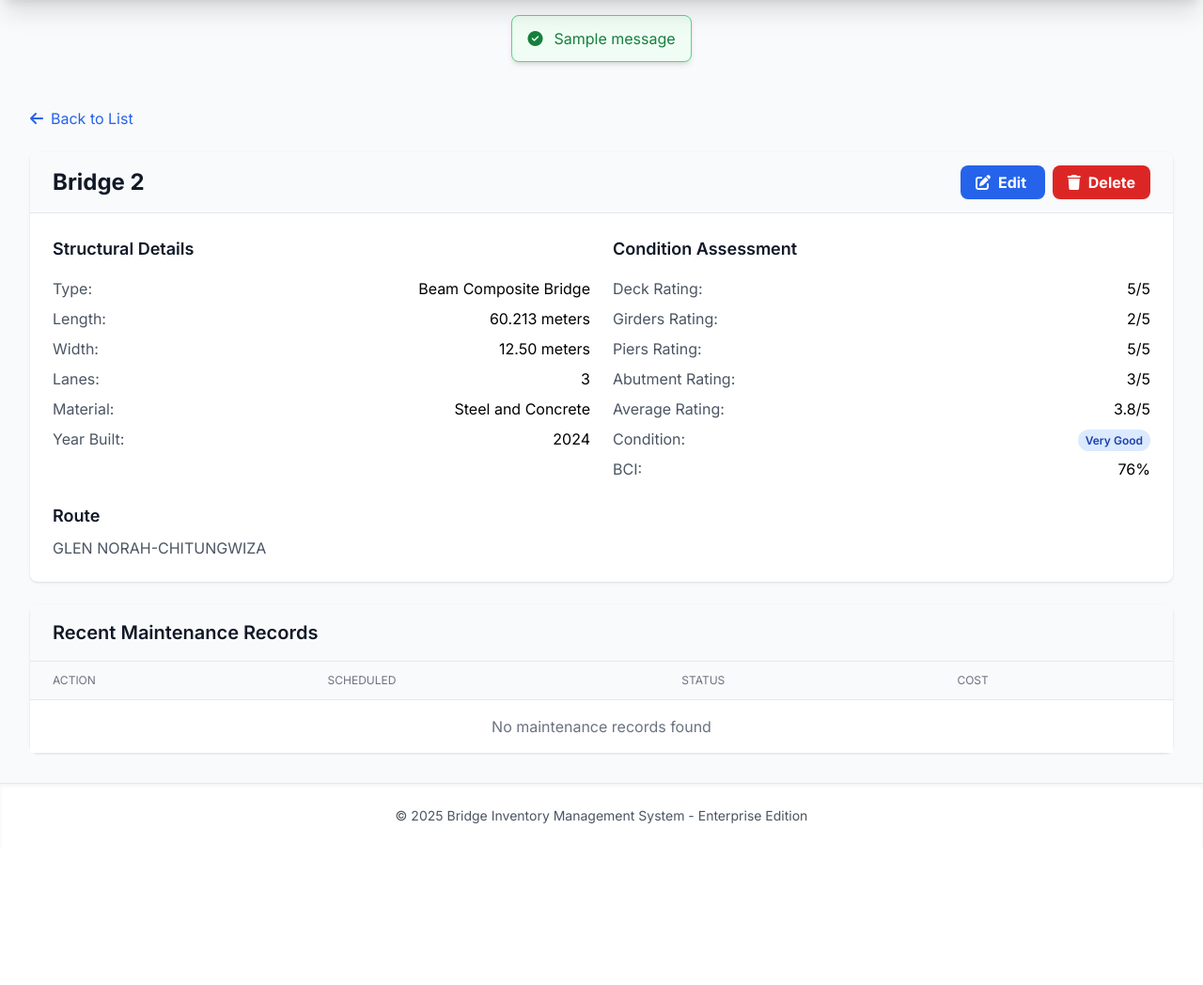
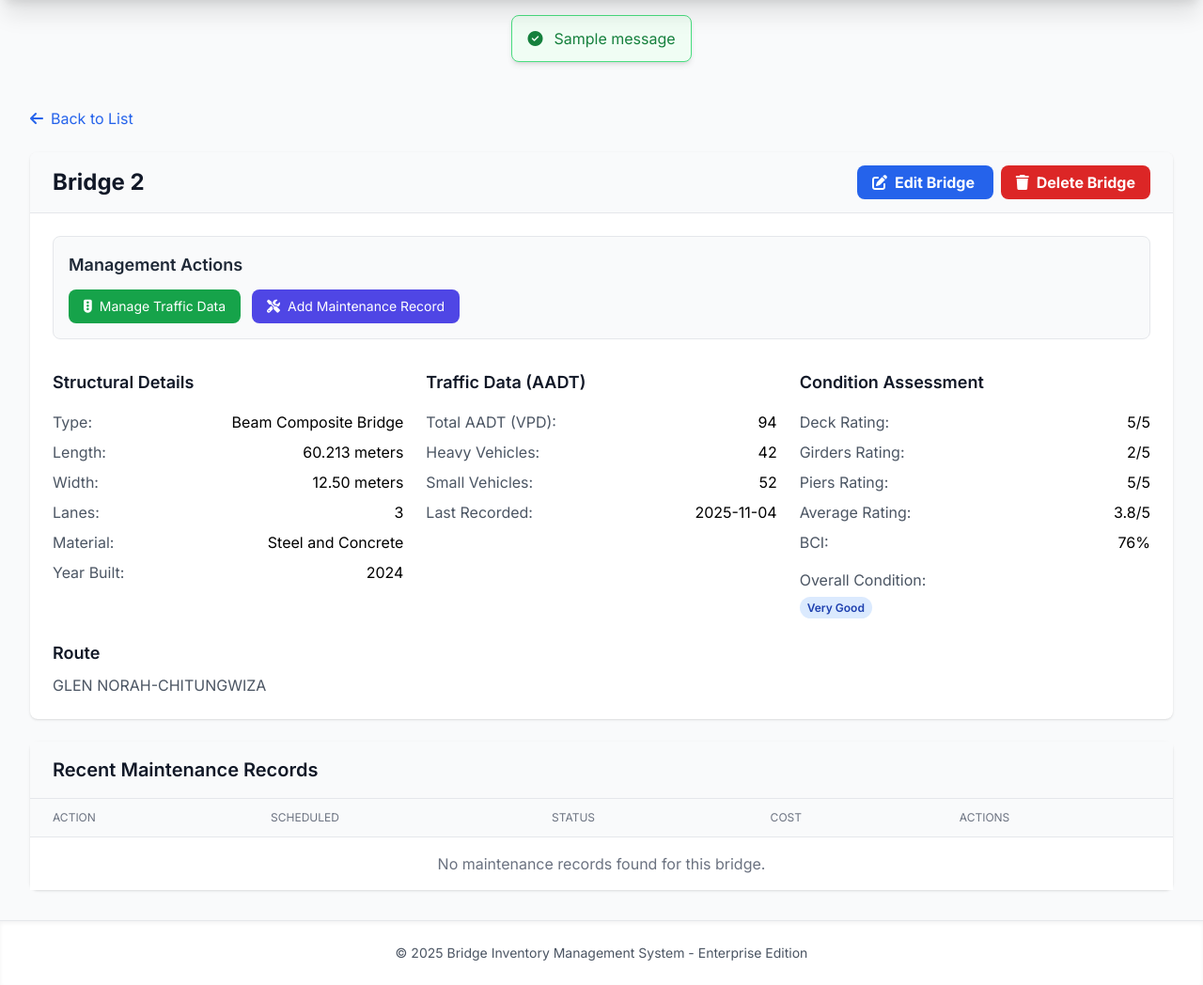
Before and after one commit to Chrisx-39/bridgeApp, a Django app: page /bridges/2/ in a window 1280 px wide. Shown: the part 64-1112 px from the top of the page at 94% size. Before the commit the page ends 940 px from the top, so only its background shows below. Run offline with Django 4.2, Linux system fonts and the light colour scheme; data comes from the database, SQL or seed files in the repository; both versions use the stored data as it was after the commit; tables that the repository leaves empty hold one stand-in row (values such as "Sample post"); one stand-in notice (Sample message) is shown; some libraries are stand-ins or nearby versions.

Commit message:
new stuff

```diff
--- a/bridge_inventory/settings.py
+++ b/bridge_inventory/settings.py
@@ -36,8 +36,9 @@ INSTALLED_APPS = [
     'django.contrib.contenttypes',
     'django.contrib.sessions',
     'django.contrib.messages',
+    'django.contrib.humanize',
     'django.contrib.staticfiles',
-    'bridges',
+    'bridges.apps.BridgesConfig',
 ]
 
 MIDDLEWARE = [
--- a/bridges/urls.py
+++ b/bridges/urls.py
@@ -14,7 +14,6 @@ urlpatterns = [
 
     # ---------------------------
     # 2. Maintenance Record Management
-    # Uses 'bridge_pk' to link new records to the parent bridge.
     # ---------------------------
     path('bridges/<int:bridge_pk>/maintenance/add/',
          views.MaintenanceRecordCreateView.as_view(),
--- a/bridges/views.py
+++ b/bridges/views.py
@@ -168,74 +168,101 @@ class TrafficDataMixin:
         elif self.object:
             context['bridge'] = self.object.bridge
         return context
-
-class TrafficDataCreateUpdateView(TrafficDataMixin, BaseUpdateView):
+class TrafficDataCreateUpdateView(TrafficDataMixin, UpdateView):
     """
-    Handles both creation and updating of TrafficData because it's a OneToOne field.
-    If it exists, it updates; if not, it creates.
+    Handles both creation and updating of TrafficData.
+    Inheriting from UpdateView provides the necessary rendering methods.
     """
     template_name = 'bridges/traffic_data_form.html'
+
+    # NOTE: The UpdateView requires self.object to be set for render_to_response
+    # to work correctly, which the base UpdateView.get() method does.
 
     def get_object(self, queryset=None):
         bridge_pk = self.kwargs.get('bridge_pk')
         bridge = get_object_or_404(Bridge, pk=bridge_pk)
 
-        # Try to get the existing TrafficData object, if it exists
+        # Try to get the existing TrafficData object
         try:
+            # If object exists, UpdateView logic continues normally
             return TrafficData.objects.get(bridge=bridge)
         except TrafficData.DoesNotExist:
-            # If it doesn't exist, return a new instance tied to the bridge
+            # If it doesn't exist, return a new instance tied to the bridge.
+            # UpdateView treats a new, non-saved instance as an object to be created.
             return TrafficData(bridge=bridge)
 
     def form_valid(self, form):
-        if form.instance.pk:
+        # We need to save the object manually to check if it was new
+        is_new = form.instance.pk is None
+        self.object = form.save() # Save the object, setting the pk if new
+
+        if is_new:
+            messages.success(self.request, 'Traffic data recorded successfully!')
+        else:
             messages.success(self.request, 'Traffic data updated successfully!')
-        else:
-            messages.success(self.request, 'Traffic data recorded successfully!')
-        return super().form_valid(form)
 
+        # Call super().form_valid(form) is usually preferred, but since we overrode
+        # the save to check for new/update, we manually call the redirect.
+        # Ensure TrafficDataMixin provides get_success_url() or success_url attribute.
+        return super(UpdateView, self).form_valid(form)
+        # OR simply:
+        # return HttpResponseRedirect(self.get_success_url())
 
 # --- Dashboard and Analytics View (Enhanced) ---
-
 def dashboard_view(request):
     total_bridges = Bridge.objects.count()
     bridges = Bridge.objects.all()
 
     # Calculate condition statistics (existing logic)
-    condition_stats = {
+    raw_condition_stats = {
         'excellent': 0, 'very_good': 0, 'good': 0, 'fair': 0, 'poor': 0
     }
     for bridge in bridges:
+        # Assuming condition_category is a model field like 'Excellent Condition'
         category = bridge.condition_category.lower().replace(' ', '_')
-        if category in condition_stats:
-            condition_stats[category] += 1
+        if category in raw_condition_stats:
+            raw_condition_stats[category] += 1
 
-    # --- NEW: Traffic Analytics ---
-    # Annotate to get total vehicles across all bridges efficiently
+    # --- FIX: Pre-process condition_stats to include percentage ---
+    processed_condition_stats = {}
+    if total_bridges > 0:
+        for category, count in raw_condition_stats.items():
+            percentage = round((count / total_bridges) * 100, 1)
+            # Store the data in a structure the template can easily read
+            processed_condition_stats[category] = {
+                'count': count,
+                'percentage': percentage, # Storing as a number (e.g., 25.5)
+            }
+    else:
+        # Handle the case where there are no bridges
+        for category, count in raw_condition_stats.items():
+             processed_condition_stats[category] = {'count': 0, 'percentage': 0.0}
+
+    # --- Traffic Analytics ---
     traffic_queryset = TrafficData.objects.aggregate(
-        total_heavy=Avg('heavy_vehicles'),
-        total_small=Avg('small_vehicles'),
-        total_bridges_with_traffic=Count('bridge')
+        avg_heavy=Avg('heavy_vehicles'),
+        avg_small=Avg('small_vehicles'),
     )
 
-    avg_daily_heavy = int(traffic_queryset.get('total_heavy') or 0)
-    avg_daily_small = int(traffic_queryset.get('total_small') or 0)
+    # Calculate combined average daily traffic
+    avg_daily_heavy = traffic_queryset.get('avg_heavy') or 0
+    avg_daily_small = traffic_queryset.get('avg_small') or 0
+    avg_daily_traffic = int(avg_daily_heavy + avg_daily_small)
 
-    # --- NEW: Maintenance Analytics ---
+    # --- Maintenance Analytics ---
     total_maintenance_actions = MaintenanceRecord.objects.count()
     completed_maintenance = MaintenanceRecord.objects.filter(is_completed=True).count()
     completion_rate = round((completed_maintenance / total_maintenance_actions) * 100, 1) if total_maintenance_actions > 0 else 0
-
 
     recent_maintenance = MaintenanceRecord.objects.select_related('bridge').order_by('-created_at')[:5]
 
     context = {
         'total_bridges': total_bridges,
-        'condition_stats': condition_stats,
+        'condition_stats': processed_condition_stats,  # Use the pre-processed data
         'recent_maintenance': recent_maintenance,
 
-        # New Analytics Data
-        'avg_daily_traffic': avg_daily_heavy + avg_daily_small,
+        # Analytics Data
+        'avg_daily_traffic': avg_daily_traffic,
         'total_maintenance_actions': total_maintenance_actions,
         'completion_rate': completion_rate,
     }
--- a/templates/bridges/bridge_detail.html
+++ b/templates/bridges/bridge_detail.html
@@ -14,16 +14,30 @@
         <h1 class="text-2xl font-bold text-gray-900">{{ bridge.name }}</h1>
         <div>
             <a href="{% url 'bridge_edit' bridge.pk %}" class="bg-blue-600 hover:bg-blue-700 text-white font-bold py-2 px-4 rounded-lg mr-2">
-                <i class="fas fa-edit mr-2"></i>Edit
+                <i class="fas fa-edit mr-2"></i>Edit Bridge
             </a>
             <a href="{% url 'bridge_delete' bridge.pk %}" class="bg-red-600 hover:bg-red-700 text-white font-bold py-2 px-4 rounded-lg">
-                <i class="fas fa-trash mr-2"></i>Delete
+                <i class="fas fa-trash mr-2"></i>Delete Bridge
             </a>
         </div>
     </div>
 
     <div class="p-6">
-        <div class="grid grid-cols-1 md:grid-cols-2 gap-6">
+        <div class="mb-8 p-4 border border-gray-200 rounded-lg bg-gray-50">
+            <h3 class="text-lg font-semibold text-gray-800 mb-3">Management Actions</h3>
+            <div class="flex flex-wrap gap-3">
+                <a href="{% url 'traffic_data_manage' bridge_pk=bridge.pk %}"
+                   class="bg-green-600 hover:bg-green-700 text-white font-medium py-2 px-4 rounded-lg text-sm">
+                    <i class="fas fa-traffic-light mr-2"></i>Manage Traffic Data
+                </a>
+                <a href="{% url 'maintenance_record_create' bridge_pk=bridge.pk %}"
+                   class="bg-indigo-600 hover:bg-indigo-700 text-white font-medium py-2 px-4 rounded-lg text-sm">
+                    <i class="fas fa-screwdriver-wrench mr-2"></i>Add Maintenance Record
+                </a>
+            </div>
+        </div>
+
+        <div class="grid grid-cols-1 md:grid-cols-3 gap-6">
             <div>
                 <h3 class="text-lg font-semibold text-gray-900 mb-4">Structural Details</h3>
                 <dl class="space-y-2">
@@ -55,6 +69,35 @@
             </div>
 
             <div>
+                <h3 class="text-lg font-semibold text-gray-900 mb-4">Traffic Data (AADT)</h3>
+                <dl class="space-y-2">
+                    {% if bridge.traffic %}
+                    <div class="flex justify-between">
+                        <dt class="text-gray-600">Total AADT (VPD):</dt>
+                        <dd class="font-medium">{{ bridge.traffic.total_vehicles|default:"N/A" }}</dd>
+                    </div>
+                    <div class="flex justify-between">
+                        <dt class="text-gray-600">Heavy Vehicles:</dt>
+                        <dd class="font-medium">{{ bridge.traffic.heavy_vehicles|default:"0" }}</dd>
+                    </div>
+                    <div class="flex justify-between">
+                        <dt class="text-gray-600">Small Vehicles:</dt>
+                        <dd class="font-medium">{{ bridge.traffic.small_vehicles|default:"0" }}</dd>
+                    </div>
+                    <div class="flex justify-between">
+                        <dt class="text-gray-600">Last Recorded:</dt>
+                        <dd class="font-medium">{{ bridge.traffic.recorded_date|date:"Y-m-d" }}</dd>
+                    </div>
+                    {% else %}
+                    <p class="text-gray-500 italic">No traffic data recorded.</p>
+                    <a href="{% url 'traffic_data_manage' bridge_pk=bridge.pk %}" class="text-sm text-green-600 hover:text-green-800 font-medium mt-2 block">
+                        Record Traffic Data Now <i class="fas fa-arrow-right ml-1"></i>
+                    </a>
+                    {% endif %}
+                </dl>
+            </div>
+
+            <div>
                 <h3 class="text-lg font-semibold text-gray-900 mb-4">Condition Assessment</h3>
                 <dl class="space-y-2">
                     <div class="flex justify-between">
@@ -70,15 +113,16 @@
                         <dd class="font-medium">{{ bridge.piers_rating|default:"N/A" }}/5</dd>
                     </div>
                     <div class="flex justify-between">
-                        <dt class="text-gray-600">Abutment Rating:</dt>
-                        <dd class="font-medium">{{ bridge.abutment_rating|default:"N/A" }}/5</dd>
-                    </div>
-                    <div class="flex justify-between">
                         <dt class="text-gray-600">Average Rating:</dt>
                         <dd class="font-medium">{{ bridge.average_rating|default:"N/A" }}/5</dd>
                     </div>
                     <div class="flex justify-between">
-                        <dt class="text-gray-600">Condition:</dt>
+                        <dt class="text-gray-600">BCI:</dt>
+                        <dd class="font-medium">{{ bridge.bci_percentage }}%</dd>
+                    </div>
+                </dl>
+                <div class="mt-4">
+                    <dt class="text-gray-600 mb-1">Overall Condition:</dt>
                     <dd>
                         <span class="px-2 py-1 text-xs font-semibold rounded-full
                             {% if bridge.condition_category == 'Excellent' %}bg-green-100 text-green-800
@@ -90,11 +134,6 @@
                         </span>
                     </dd>
                 </div>
-                    <div class="flex justify-between">
-                        <dt class="text-gray-600">BCI:</dt>
-                        <dd class="font-medium">{{ bridge.bci_percentage }}%</dd>
-                    </div>
-                </dl>
             </div>
         </div>
 
@@ -112,7 +151,6 @@
     </div>
 </div>
 
-<!-- Maintenance Records -->
 <div class="bg-white rounded-lg shadow">
     <div class="px-6 py-4 bg-gray-50 border-b border-gray-200">
         <h2 class="text-xl font-semibold text-gray-900">Recent Maintenance Records</h2>
@@ -125,6 +163,7 @@
                     <th class="px-6 py-3 text-left text-xs font-medium text-gray-500 uppercase">Scheduled</th>
                     <th class="px-6 py-3 text-left text-xs font-medium text-gray-500 uppercase">Status</th>
                     <th class="px-6 py-3 text-left text-xs font-medium text-gray-500 uppercase">Cost</th>
+                    <th class="px-6 py-3 text-left text-xs font-medium text-gray-500 uppercase">Actions</th>
                 </tr>
             </thead>
             <tbody class="bg-white divide-y divide-gray-200">
@@ -140,10 +179,18 @@
                         {% endif %}
                     </td>
                     <td class="px-6 py-4 text-sm text-gray-500">${{ record.cost|default:"N/A" }}</td>
+                    <td class="px-6 py-4 text-sm font-medium">
+                        <a href="{% url 'maintenance_record_update' pk=record.pk %}" class="text-indigo-600 hover:text-indigo-900 mr-2" title="Edit Record">
+                            <i class="fas fa-edit"></i>
+                        </a>
+                        <a href="{% url 'maintenance_record_delete' pk=record.pk %}" class="text-red-600 hover:text-red-900" title="Delete Record">
+                            <i class="fas fa-trash"></i>
+                        </a>
+                    </td>
                 </tr>
                 {% empty %}
                 <tr>
-                    <td colspan="4" class="px-6 py-4 text-center text-gray-500">No maintenance records found</td>
+                    <td colspan="5" class="px-6 py-4 text-center text-gray-500">No maintenance records found for this bridge.</td>
                 </tr>
                 {% endfor %}
             </tbody>
```
Also changed, not shown: bridges/templatetags/custom_filters.py (added, +24 -0 lines), templates/bridges/dashboard.html (+6 -16 lines), templates/bridges/traffic_data_form.html (+52 -11 lines), bridges/templatetags/__init__.py (added), db.sqlite3. Lines whose indentation alone changed are shown as unchanged.
